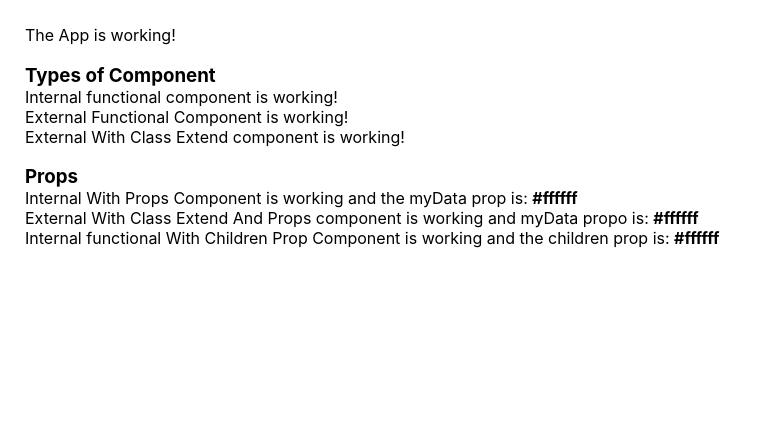
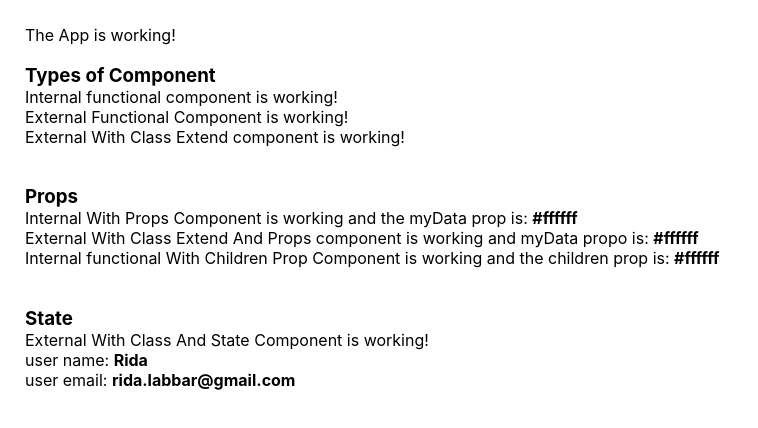
Before and after one commit to ridaomar/Learning-React, a React (Create React App) app in the folder Single_Page_Application/React_Basics/: page / in a window 1280 px wide. Shown: the top 428 px of the page, without its empty margins (0-758 px from the left). Built offline with nearby package versions, Linux system fonts and the light colour scheme.

Commit message:
Added External Functional With State Component

```diff
--- a/Single_Page_Application/React_Basics/src/App.js
+++ b/Single_Page_Application/React_Basics/src/App.js
@@ -3,6 +3,7 @@ import './App.css';
 import ExternalFunctionalComponent from './components/ExternalFunctionalComponent.js';
 import ExternalWithClassExtendComponent  from './components/ExternalWithClassExtendComponent.js';
 import ExternalWithClassExtendAndPropsComponent from './components/ExternalWithClassExtendAndPropsComponent.js';
+import ExternalFunctionalWithStateComponent from './components/ExternalWithClassAndStateComponent.js';
 
 function App() {
   return (
@@ -22,6 +23,7 @@ function App() {
 
         {/* External With Class Extend Component */}
         <ExternalWithClassExtendComponent />
+        <br/>
 
         <h3 style={{marginBottom: 0}}>
           Props
@@ -35,6 +37,15 @@ function App() {
 
         {/* Internal functional With Children Prop Component */}
         <InternalFunctionalWithChildrenPropComponent>#ffffff</InternalFunctionalWithChildrenPropComponent>
+        <br/>
+
+        <h3 style={{marginBottom: 0}}>
+          State
+        </h3>
+
+        {/* External Functional With State Component */}
+        <ExternalFunctionalWithStateComponent />
+        <br/>
     </div>
   );
 }
--- /dev/null
+++ b/Single_Page_Application/React_Basics/src/components/ExternalWithClassAndStateComponent.js
@@ -0,0 +1,21 @@
+import React, { Component } from 'react';
+
+class ExternalWithClassAndStateComponent extends Component {
+    state = {
+        user: {
+            name: 'Rida',
+            email: 'rida.labbar@gmail.com'
+        }
+    }
+
+    render() {
+        return <div>
+            External With Class And State Component is working!
+            <br/>
+            user name: <b>{this.state.user.name}</b><br/>
+            user email: <b>{this.state.user.email}</b>
+        </div>
+    }
+}
+
+export default ExternalWithClassAndStateComponent;
```
